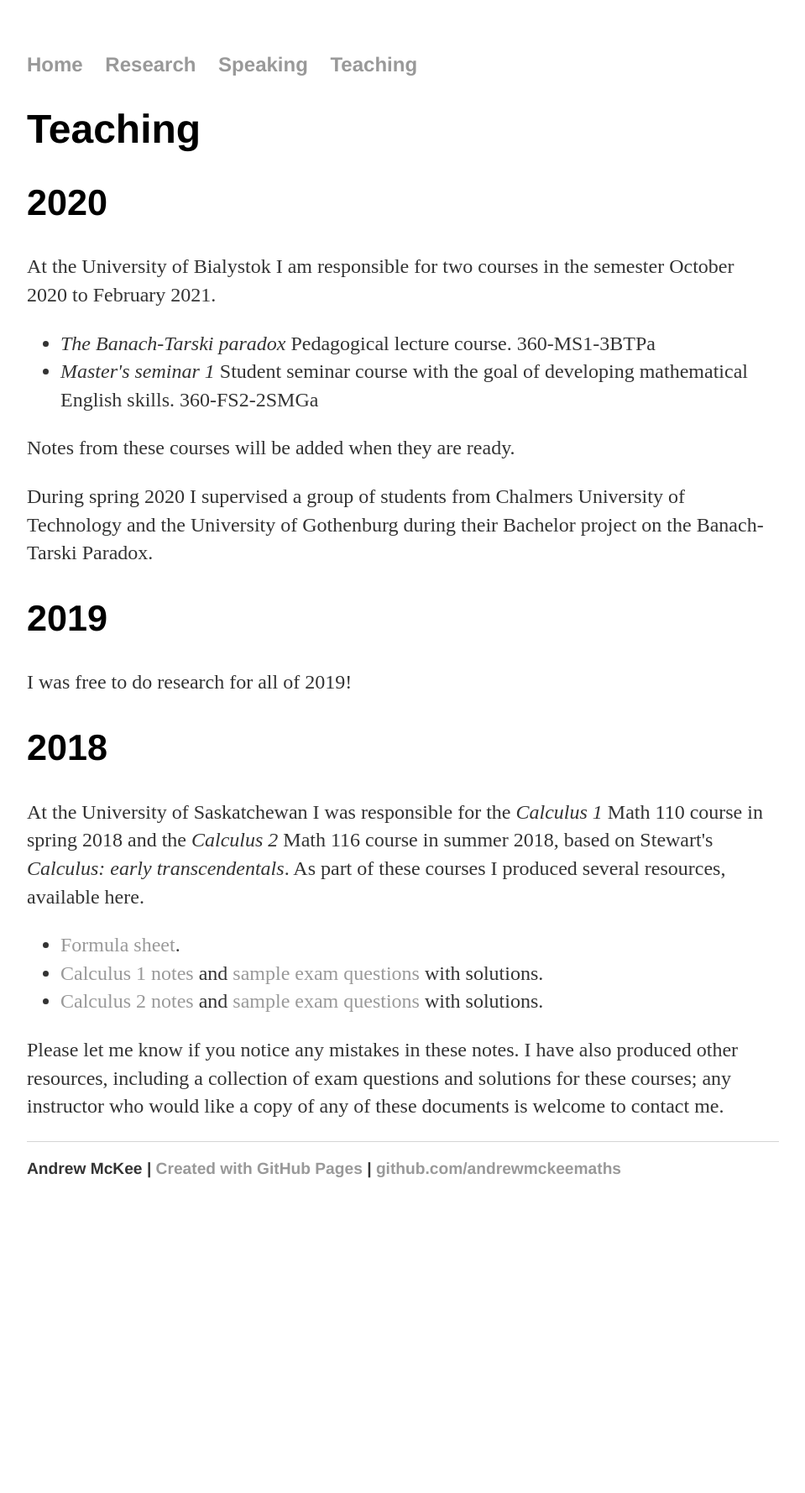
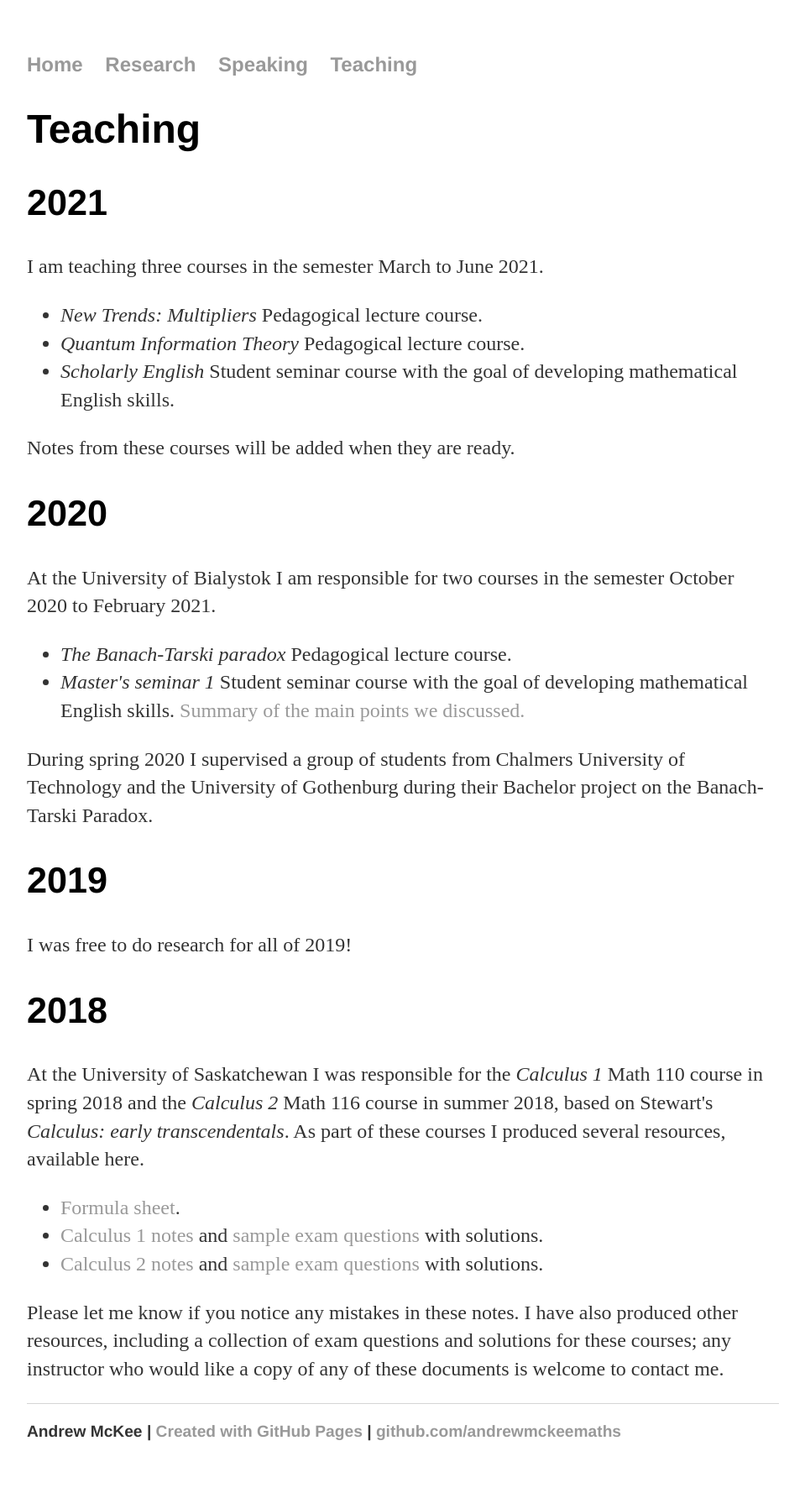
Before and after one commit to andrewmckeemaths/andrewmckeemaths.github.io, a Jekyll site: the page built from teaching/index.html, in a window 1280 px wide. Shown: the whole page at 84% size, without its empty margins (160-1119 px from the left). Built offline with Jekyll 4.4.1, drawn with Linux system fonts in a browser that asks for light colours; before the commit the page ends 1466 px from its top, so only the background shows below that.

Commit message:
Update index.html
Added 2021 course info

```diff
--- a/teaching/index.html
+++ b/teaching/index.html
@@ -5,14 +5,25 @@ title: Andrew McKee
 
 <h1>Teaching</h1>
 
+<h2>2021</h2>
+
+<p>I am teaching three courses in the semester March to June 2021.</p>
+  <ul>
+    <li><em>New Trends: Multipliers</em> Pedagogical lecture course.</li>
+    <li><em>Quantum Information Theory</em> Pedagogical lecture course.</li>
+    <li><em>Scholarly English</em> Student seminar course with the goal of developing mathematical English skills.</li>
+  </ul>
+
+<p>Notes from these courses will be added when they are ready.</p>
+
+
 <h2>2020</h2>
 
 <p>At the University of Bialystok I am responsible for two courses in the semester October 2020 to February 2021.</p>
   <ul>
-    <li><em>The Banach-Tarski paradox</em> Pedagogical lecture course. 360-MS1-3BTPa</li>
-    <li><em>Master's seminar 1</em> Student seminar course with the goal of developing mathematical English skills. 360-FS2-2SMGa</li>
+    <li><em>The Banach-Tarski paradox</em> Pedagogical lecture course. </li>
+    <li><em>Master's seminar 1</em> Student seminar course with the goal of developing mathematical English skills. <a href="UwBteaching/EnglishPresentationNotes.pdf" target="_blank">Summary of the main points we discussed.</a></li>
   </ul>
-<p>Notes from these courses will be added when they are ready.</p>
 
 <p>During spring 2020 I supervised a group of students from Chalmers University of Technology and the University of Gothenburg during their Bachelor project on the Banach-Tarski Paradox.</p>
 
```
